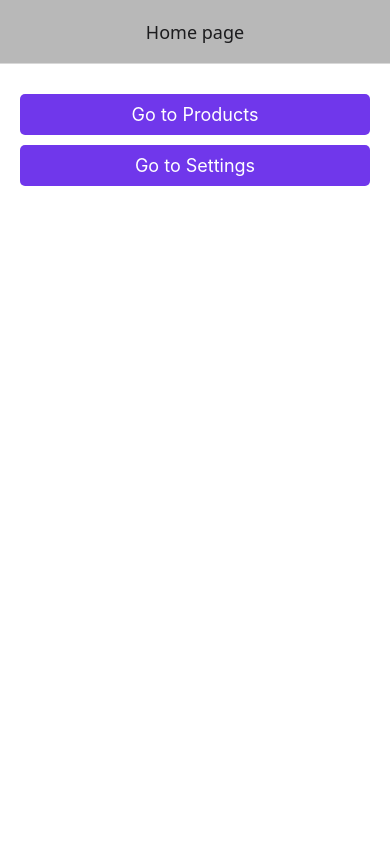
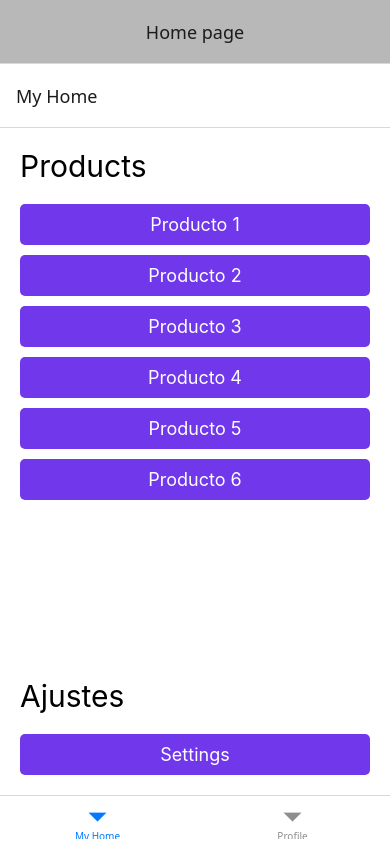
Before and after one commit to snofamv/react-expo-navigation, a React Native app: screen /Home in a window 390 px wide. Built offline with nearby package versions, Linux system fonts and the light colour scheme.

Commit message:
new updates package json

```diff
--- a/src/presentation/routes/StackNavigator.tsx
+++ b/src/presentation/routes/StackNavigator.tsx
@@ -1,11 +1,11 @@
 import React from "react";
 // import { createNativeStackNavigator } from "@react-navigation/stack";
 import { createStackNavigator } from "@react-navigation/stack";
-import { HomeScreen } from "../screens/home/HomeScreen";
 import { ProductsScreen } from "../screens/products/ProductsScreen";
 import { SettingsScreen } from "../screens/settings/SettingsScreen";
 import { ProductScreen } from "../screens/products/ProductScreen";
 import { ProfileScreen } from "../profile/ProfileScreen";
+import { createBottomTabNavigator } from "@react-navigation/bottom-tabs";
 // El rootstackparams es un type o interfaz que define que parametros se envien a cada pantalla
 export type RootStackParams = {
   Home: undefined;
@@ -16,6 +16,17 @@ export type RootStackParams = {
 //Se define el stack como si es de tipo<RootStackParams>
 // const Stack = createNativeStackNavigator<RootStackParams>();
 const Stack = createStackNavigator<RootStackParams>();
+const Tab = createBottomTabNavigator();
+
+const Tabs = () => {
+  return (
+    <Tab.Navigator>
+      {/* <Tab.Screen name="Home" component={HomeScreen} /> */}
+      <Tab.Screen name="My Home" component={ProductsScreen} />
+      <Tab.Screen name="Profile" component={ProfileScreen} />
+    </Tab.Navigator>
+  );
+};
 export const StackNavigator = (): React.JSX.Element => {
   return (
     <Stack.Navigator
@@ -30,7 +41,7 @@ export const StackNavigator = (): React.JSX.Element => {
     >
       <Stack.Screen
         name="Home"
-        component={HomeScreen}
+        component={Tabs}
         options={{
           title: "My home",
           headerTitleAlign: "center",
```
Also changed, not shown: package.json (+4 -3 lines), 1 other file (tests, documents, lock files or other folders).
